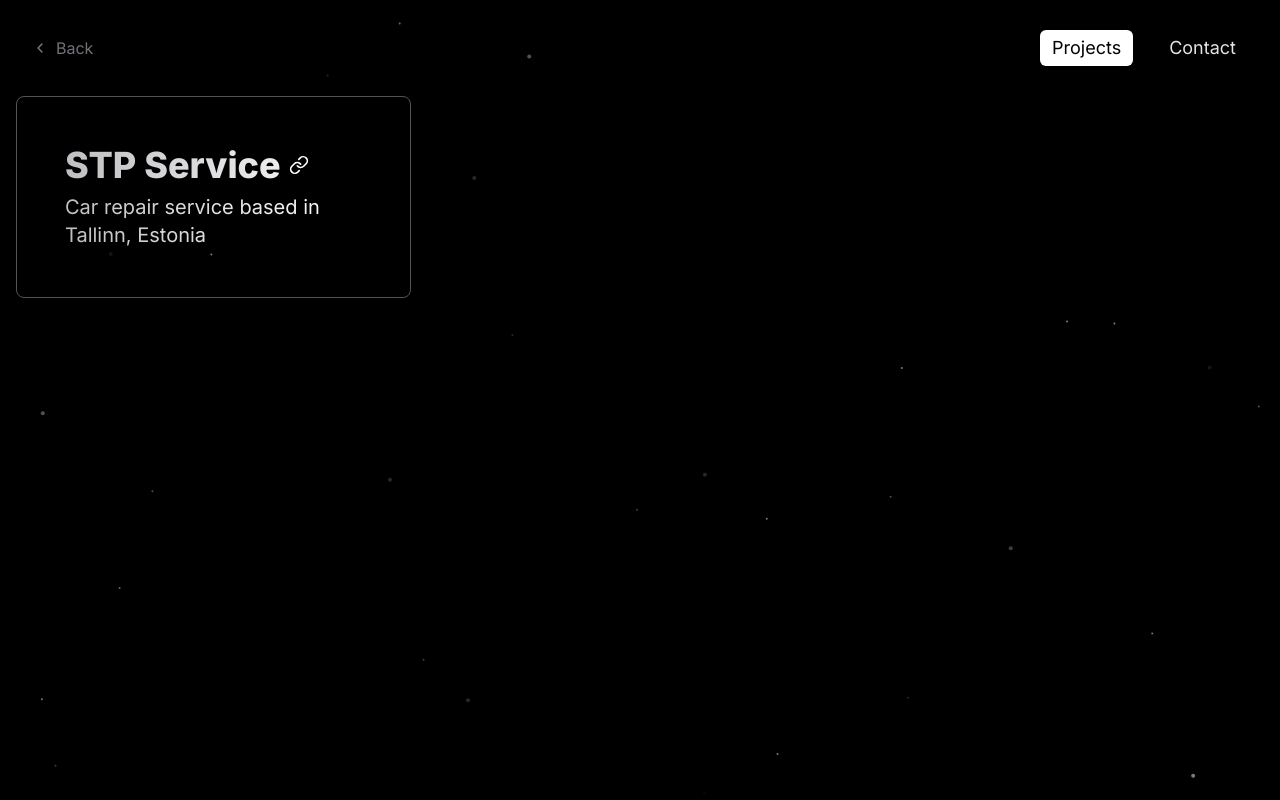
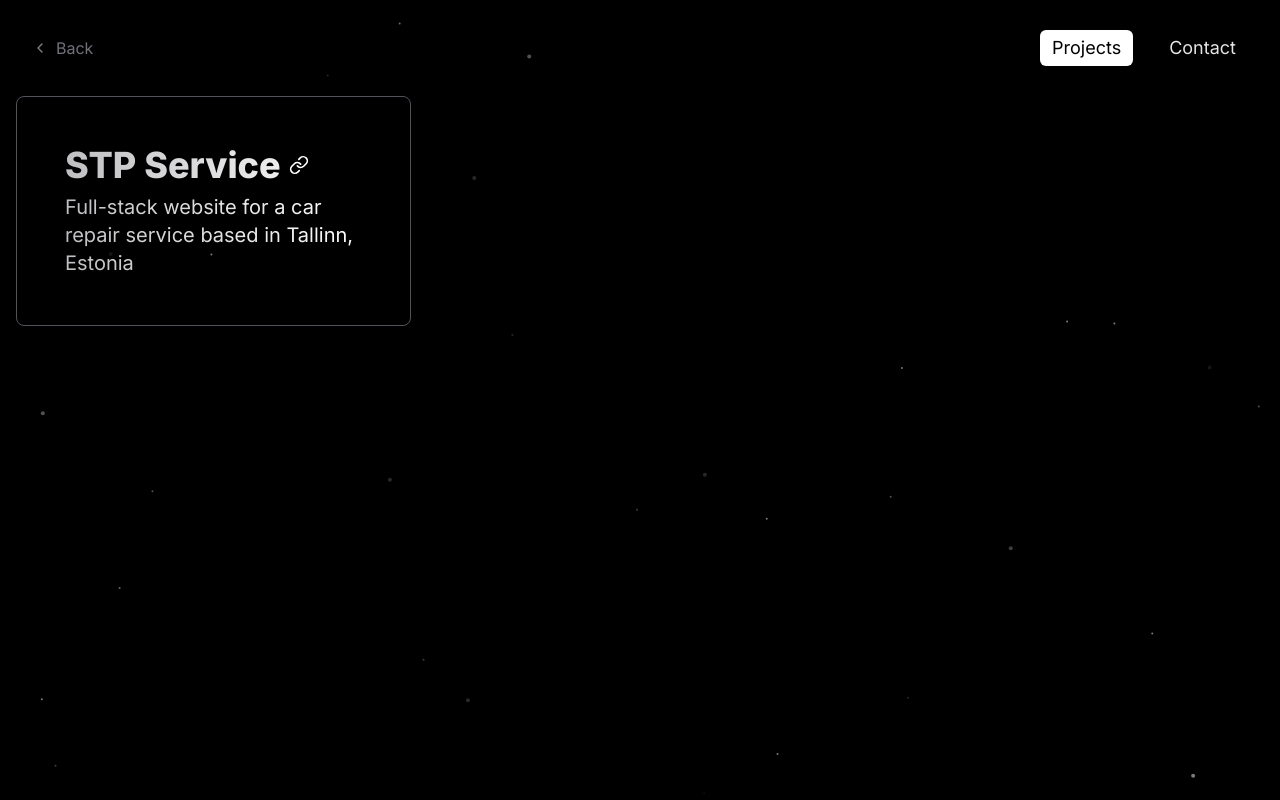
Before and after one commit to sench-a/sendzha.com, a Next.js app: page /projects in a window 1280 px wide. Built offline with nearby package versions, Linux system fonts and the light colour scheme; no server answers.

Commit message:
fix: layouts

```diff
--- a/src/app/(dashboard)/layout.tsx
+++ b/src/app/(dashboard)/layout.tsx
@@ -8,9 +8,7 @@ interface DashboardLayoutProps {
 
 export default function DashboardLayout({ children }: DashboardLayoutProps) {
 	return (
-		<html>
-			<head />
-			<body>
+		<>
 			<header className="px-4 xl:px-8 duration-500">
 				<nav className="h-24 flex flex-row items-center justify-between">
 					<BackButton />
@@ -18,7 +16,6 @@ export default function DashboardLayout({ children }: DashboardLayoutProps) {
 				</nav>
 			</header>
 			{children}
-			</body>
-		</html>
+		</>
 	);
 }
--- a/src/app/(landing)/layout.tsx
+++ /dev/null
@@ -1,14 +0,0 @@
-import '../globals.css';
-
-interface LandingLayoutProps {
-	children: React.ReactNode;
-}
-
-export default function LandingLayout({ children }: LandingLayoutProps) {
-	return (
-		<html lang="en">
-			<head />
-			<body>{children}</body>
-		</html>
-	);
-}
--- a/src/config/site.tsx
+++ b/src/config/site.tsx
@@ -32,7 +32,8 @@ export const siteConfig = {
 		{
 			title: 'STP Service',
 			link: 'https://stpservice.ee',
-			description: 'Car repair service based in Tallinn, Estonia',
+			description:
+				'Full-stack website for a car repair service based in Tallinn, Estonia',
 		},
 	],
 };
```
Lines whose indentation alone changed are shown as unchanged.
